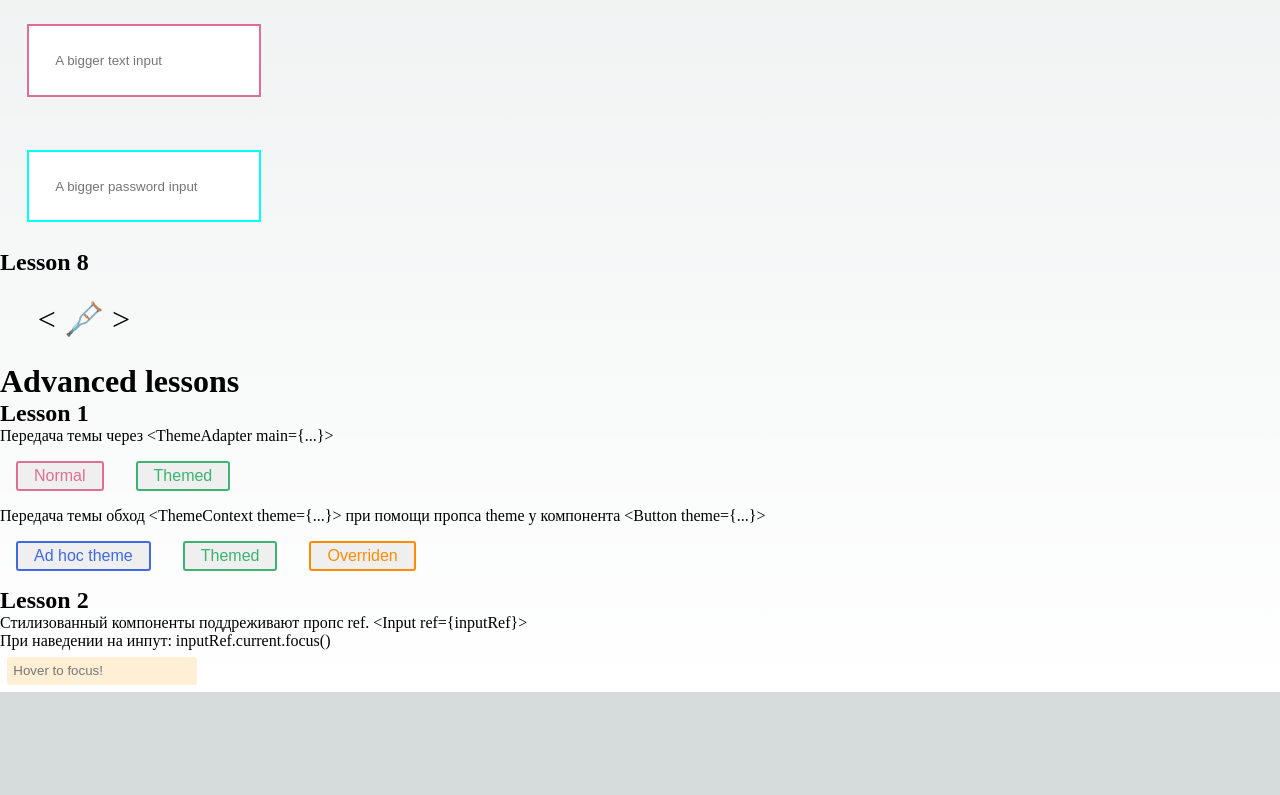
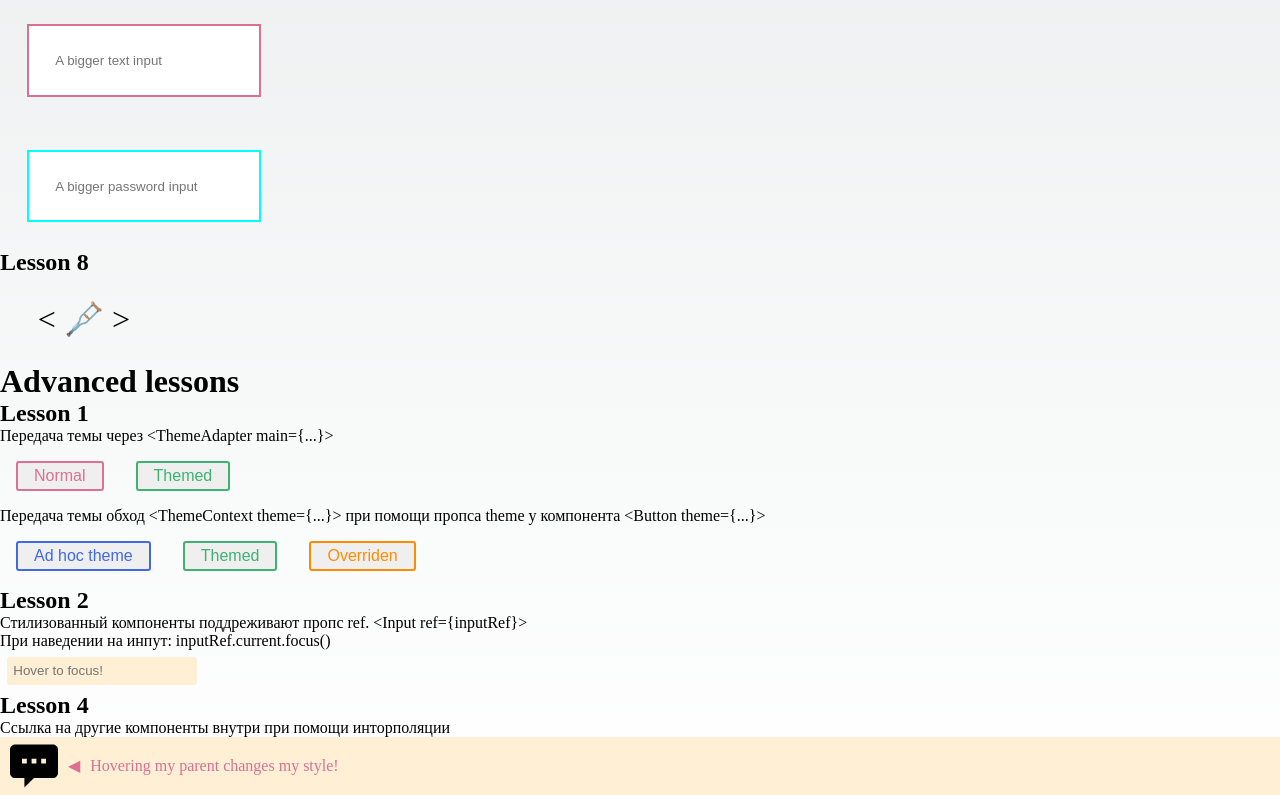
Before and after one commit to Voyager101pw/styled-components-test, a Next.js app: page / in a window 1280 px wide. Shown: the part 1361-2156 px from the top of the page. Before the commit the page ends 2053 px from the top, so only its background shows below. Built offline with nearby package versions, Linux system fonts and the light colour scheme.

Commit message:
lesson 4 (advanced)
Сослался на другой стилизованный компонент внутри интерполяции.

```diff
--- /dev/null
+++ b/lessons/advanced/4/index.tsx
@@ -0,0 +1,49 @@
+import { FC } from 'react';
+import styled from 'styled-components';
+
+const Link = styled.a`
+  display: flex;
+  align-items: center;
+  padding: 5px 10px;
+  background: papayawhip;
+  color: palevioletred;
+`;
+
+const Icon = styled.svg`
+  flex: none;
+  transition: fill 0.25s;
+  width: 48px;
+  height: 48px;
+
+  ${Link}:hover & {
+    fill: rebeccapurple;
+  }
+`;
+
+const Label = styled.span`
+  display: flex;
+  align-items: center;
+  line-height: 1.2;
+
+  &::before {
+    content: '◀';
+    margin: 0 10px;
+  }
+`;
+
+const Container: FC = () => {
+  return (
+    <>
+    <h2>Lesson 4</h2>
+    <p>Ссылка на другие компоненты внутри при помощи инторполяции</p>
+      <Link href="#">
+        <Icon viewBox="0 0 20 20">
+          <path d="M10 15h8c1 0 2-1 2-2V3c0-1-1-2-2-2H2C1 1 0 2 0 3v10c0 1 1 2 2 2h4v4l4-4zM5 7h2v2H5V7zm4 0h2v2H9V7zm4 0h2v2h-2V7z" />
+        </Icon>
+        <Label>Hovering my parent changes my style!</Label>
+      </Link>
+    </>
+  );
+};
+
+export default Container;
--- a/lessons/index.tsx
+++ b/lessons/index.tsx
@@ -7,5 +7,6 @@ export { default as Basic6 } from './basic/6';
 export { default as Basic7 } from './basic/7';
 export { default as Basic8 } from './basic/8';
 
-export { default as Advance1 } from './advanced/1';
-export { default as Advance2 } from './advanced/2';
+export { default as Advanced1 } from './advanced/1';
+export { default as Advanced2 } from './advanced/2';
+export { default as Advanced4 } from './advanced/4';
--- a/pages/index.tsx
+++ b/pages/index.tsx
@@ -2,9 +2,9 @@ import Head from 'next/head';
 import Image from 'next/image';
 import { Inter } from '@next/font/google';
 import styles from '../styles/Home.module.css';
-import { Basic1, Basic2, Basic3, Basic4 } from '../lessons';
+import { Advanced4, Basic1, Basic2, Basic3, Basic4 } from '../lessons';
 import { Basic5, Basic6, Basic7, Basic8 } from '../lessons';
-import { Advance1, Advance2 } from '../lessons';
+import { Advanced1, Advanced2 } from '../lessons';
 
 const inter = Inter({ subsets: ['latin'] });
 
@@ -21,8 +21,9 @@ export default function Home() {
       <Basic7 />
       <Basic8 />
       <h1>Advanced lessons</h1>
-      <Advance1 />
-      <Advance2 />
+      <Advanced1 />
+      <Advanced2 />
+      <Advanced4 />
     </>
   );
 }
```
Also changed, not shown: lessons/advanced/4/readme.md (added).
